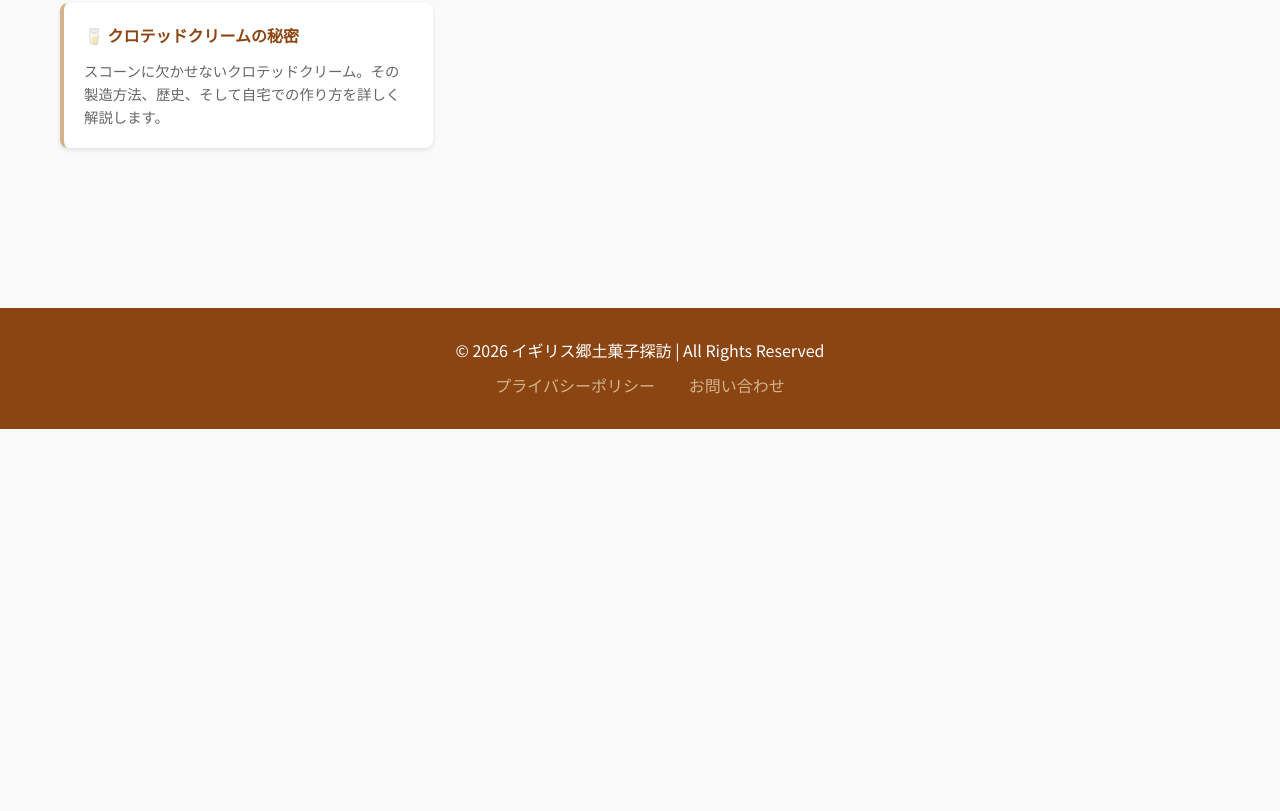
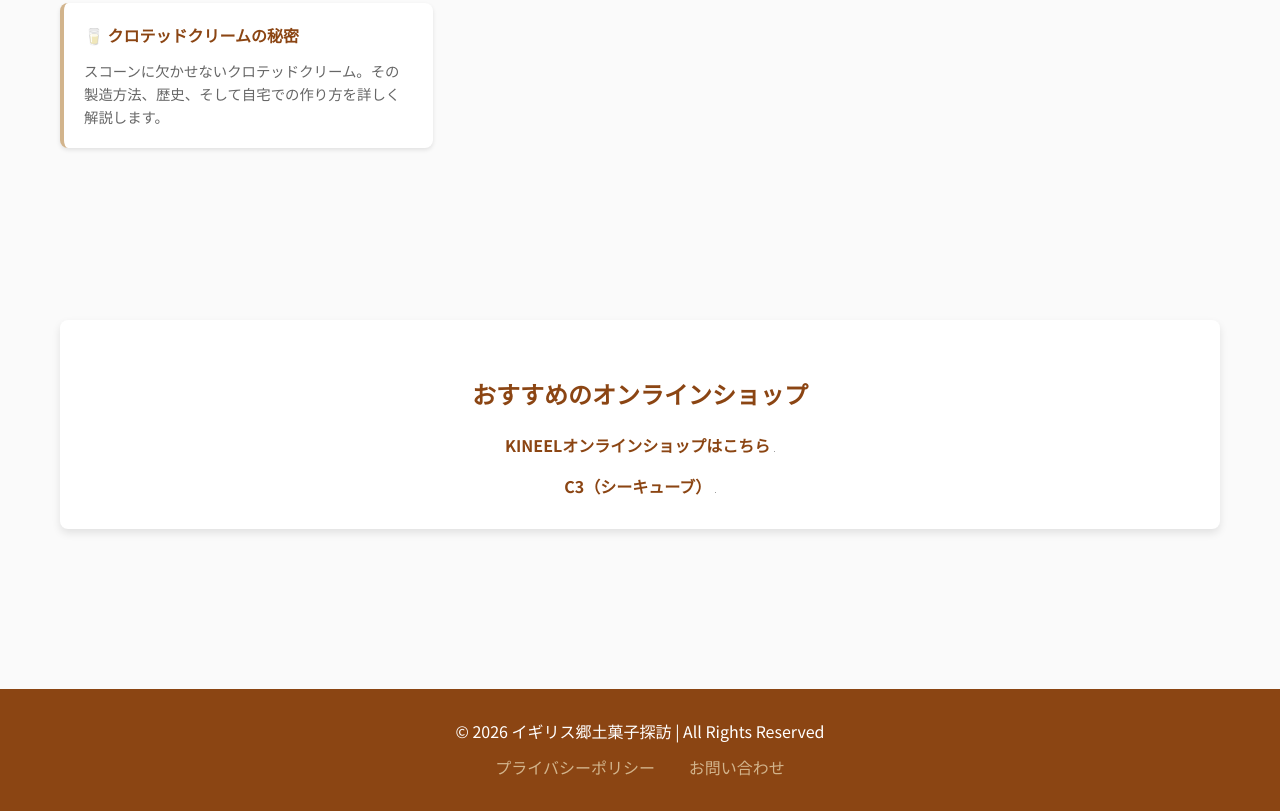
Before and after one commit to sou0626/british-pastries-gallery, a plain HTML site: page index.html in a window 1280 px wide. Shown: the part 2799-3610 px from the top of the page. Before the commit the page ends 3228 px from the top, so only its background shows below. Drawn offline with nearby package versions, Linux system fonts and the light colour scheme; grey boxes are pictures that could not be loaded.

Commit message:
Add affiliate advertisements

```diff
--- a/index.html
+++ b/index.html
@@ -523,6 +523,22 @@
         </div>
     </div>
 
+    <div class="container" style="text-align: center; margin-top: 2rem;">
+        <section style="background: white; padding: 30px; border-radius: 8px; box-shadow: 0 4px 8px rgba(0, 0, 0, 0.1);">
+            <h3 style="color: var(--primary-color); margin-bottom: 20px;">おすすめのオンラインショップ</h3>
+            <div style="display: flex; flex-direction: column; gap: 15px; align-items: center;">
+                <div>
+                    <a href="https://px.a8.net/svt/ejp?a8mat=4B3LMS+383JQQ+4LJ6+HY06A" rel="nofollow" style="color: var(--primary-color); text-decoration: none; font-weight: bold;">KINEELオンラインショップはこちら</a>
+                    <img border="0" width="1" height="1" src="https://www16.a8.net/0.gif?a8mat=4B3LMS+383JQQ+4LJ6+HY06A" alt="">
+                </div>
+                <div>
+                    <a href="https://px.a8.net/svt/ejp?a8mat=4B3LMS+5CB16A+32PK+HVFKY" rel="nofollow" style="color: var(--primary-color); text-decoration: none; font-weight: bold;">C3（シーキューブ）</a>
+                    <img border="0" width="1" height="1" src="https://www11.a8.net/0.gif?a8mat=4B3LMS+5CB16A+32PK+HVFKY" alt="">
+                </div>
+            </div>
+        </section>
+    </div>
+
     <footer>
         <p>&copy; 2026 イギリス郷土菓子探訪 | All Rights Reserved</p>
         <div>
```
